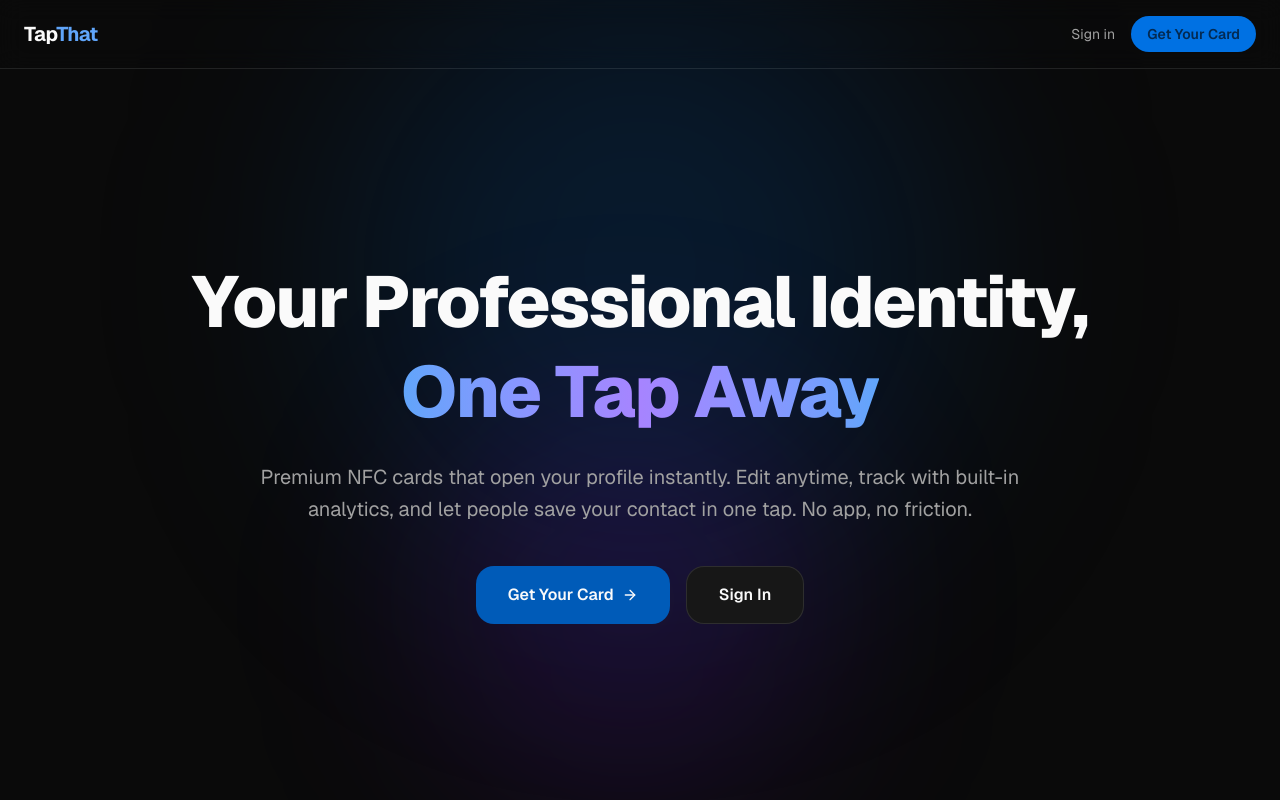
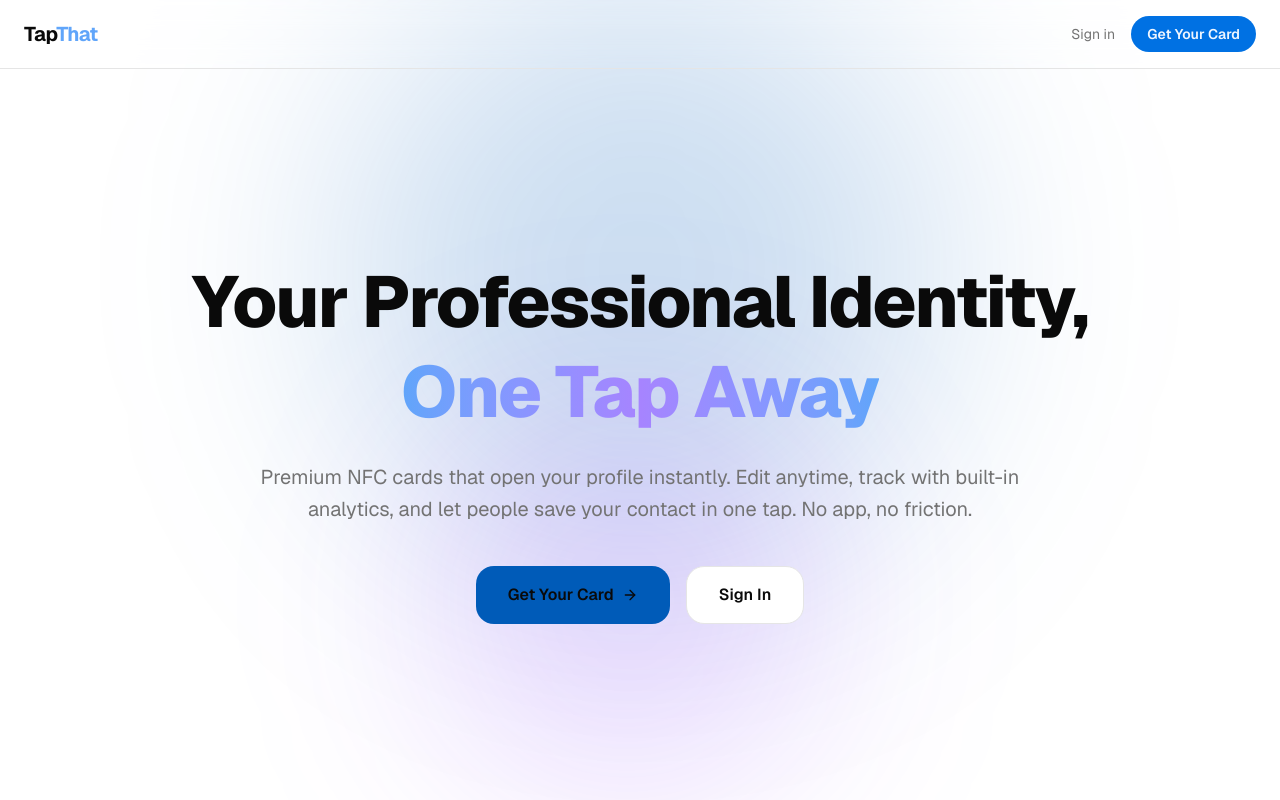
Before and after one commit to youemayare/tapthat-mvp, a Next.js app: page / in a window 1280 px wide. Shown: the top 800 px of the page. Built offline with nearby package versions, Linux system fonts and the light colour scheme; no server answers.

Commit message:
feat: force light mode on landing page

```diff
--- a/src/app/globals.css
+++ b/src/app/globals.css
@@ -163,4 +163,32 @@
     background-color: var(--color-background) !important;
   }
 }
+}.force-light {
+  --background: oklch(1 0 0);
+  --foreground: oklch(0.145 0 0);
+  --card: oklch(1 0 0);
+  --card-foreground: oklch(0.145 0 0);
+  --popover: oklch(1 0 0);
+  --popover-foreground: oklch(0.145 0 0);
+  --primary: var(--color-brand-500);
+  --primary-foreground: var(--color-brand-50);
+  --secondary: oklch(0.97 0 0);
+  --secondary-foreground: oklch(0.205 0 0);
+  --muted: oklch(0.97 0 0);
+  --muted-foreground: oklch(0.556 0 0);
+  --accent: var(--color-brand-50);
+  --accent-foreground: var(--color-brand-900);
+  --destructive: oklch(0.577 0.245 27.325);
+  --border: oklch(0.922 0 0);
+  --input: oklch(0.922 0 0);
+  --ring: oklch(0.708 0 0);
+  --sidebar: oklch(0.985 0 0);
+  --sidebar-foreground: oklch(0.145 0 0);
+  --sidebar-primary: var(--color-brand-500);
+  --sidebar-primary-foreground: var(--color-brand-50);
+  --sidebar-accent: oklch(0.97 0 0);
+  --sidebar-accent-foreground: oklch(0.205 0 0);
+  --sidebar-border: oklch(0.922 0 0);
+  --sidebar-ring: oklch(0.708 0 0);
+  color-scheme: light;
 }
--- a/src/app/page.tsx
+++ b/src/app/page.tsx
@@ -3,7 +3,7 @@ import { ArrowRight, Zap, BarChart3, RefreshCw, Smartphone, Shield, Globe } from
 
 export default function LandingPage() {
   return (
-    <main className="min-h-screen bg-background text-foreground overflow-hidden">
+    <main className="force-light min-h-screen bg-background text-foreground overflow-hidden">
       {/* ── Nav ── */}
       <nav className="fixed top-0 left-0 right-0 z-50 flex items-center justify-between px-6 py-4 backdrop-blur-md border-b border-border">
         <span className="text-xl font-bold tracking-tight">
```
